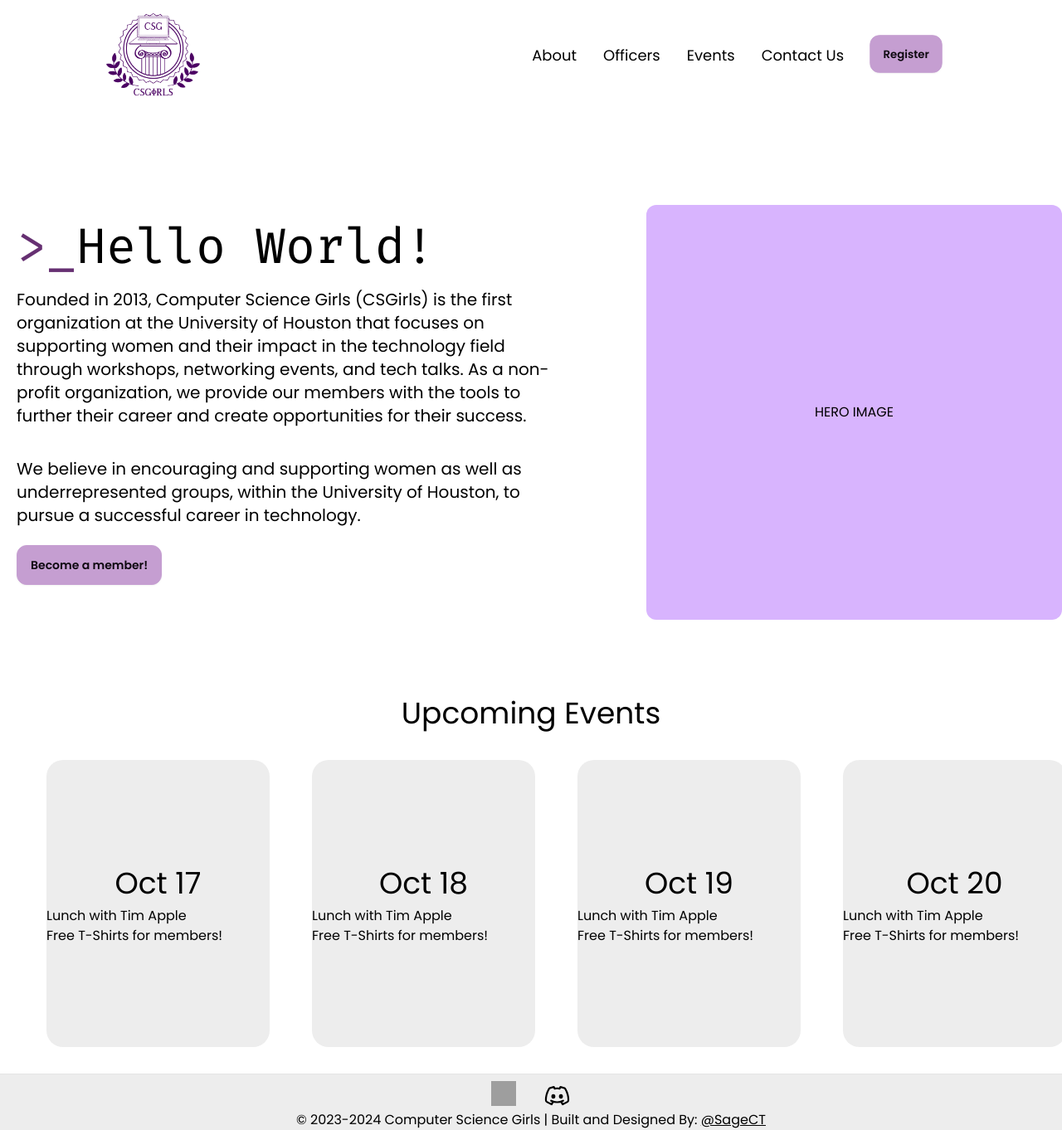
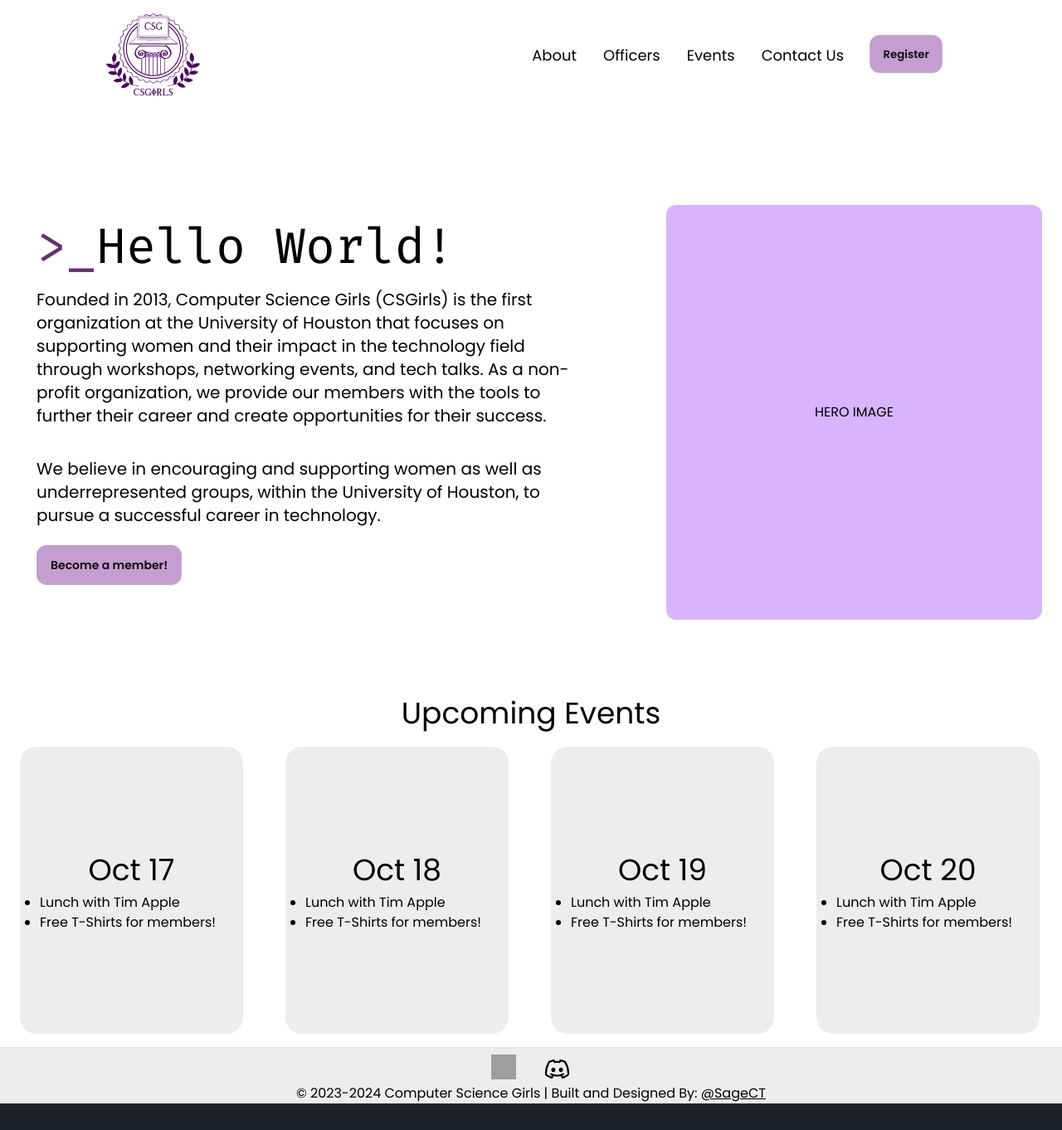
Before and after one commit to CSGirlsUH/csgirls-website, a React (Vite) app in the folder csgwebsite/: page / in a window 1280 px wide. Shown: the whole page at 83% size. After the commit the page ends 1330 px from the top, so only its background shows below. Built offline with nearby package versions, Linux system fonts and the light colour scheme; grey boxes are pictures that could not be loaded.

Commit message:
feat: formatting for desktop landing finished

```diff
--- a/csgwebsite/src/components/Card.tsx
+++ b/csgwebsite/src/components/Card.tsx
@@ -16,11 +16,11 @@ function Card(props: CardProps) {
       }
     >
       <h1 className="flex text-[36px] text-medium self-center">{props.date}</h1>
-      <ul className="list-group">
+      <ol className="list-group list-disc pl-6">
         {props.items.map((item, index) => (
           <li key={index}>{item}</li>
         ))}
-      </ul>
+      </ol>
     </div>
   );
 }
--- a/csgwebsite/src/components/Hero.tsx
+++ b/csgwebsite/src/components/Hero.tsx
@@ -2,7 +2,7 @@ const Hero = () => {
   return (
     <>
       {/* TODO: Add sm: breakpiont to have padding on left */}
-      <div className="flex flex-row justify-between pb-5 md:pb-[70px] md:pt-28">
+      <div className="flex flex-row justify-between pb-5 md:pb-[70px] md:pt-28 md:pl-6">
         <div className="flex flex-col mx-auto px-5">
           {/* Title Text */}
           <div className="font-firacode text-2xl pt-5 pb-2 text-left md:text-6xl md:pb-5">
@@ -34,7 +34,7 @@ const Hero = () => {
         </div>
 
         {/* Hero Image */}
-        <div className=" hidden lg:flex justify-center w-[1200px] h-[500px] bg-purple-300 mx-auto ml-20 rounded-xl">
+        <div className=" hidden lg:flex justify-center w-[1200px] h-[500px] bg-purple-300 mx-auto md:mr-6 ml-20 rounded-xl">
           <p className="hidden lg:flex md:items-center ">HERO IMAGE</p>
           {/* <img src="./hero.png" className="w-[1000px] h-[500px]" /> */}
         </div>
--- a/csgwebsite/src/components/OrgActions.tsx
+++ b/csgwebsite/src/components/OrgActions.tsx
@@ -24,7 +24,7 @@ const OrgActions = () => {
 
           {/* Donate to Our Organization */}
 
-          <div className="flex flex-col content-center ">
+          <div className="flex flex-col content-center">
             <h1 className="text-left text-4xl">Donate to Our Organization!</h1>
             <div>
               <p className="text-left text-xl w-[370px] max-h-[121px] pt-1">
--- a/csgwebsite/src/components/UpEvents.tsx
+++ b/csgwebsite/src/components/UpEvents.tsx
@@ -21,8 +21,8 @@ const UpEvents = () => {
           Upcoming Events
         </h1>
         {/* Events Carousel */}
-        <div className="p-4 flex items-center justify-start overflow-x-auto overflow-y-hidden hover:overflow-x-scrolll">
-          <div className="p-4 flex items-center justify-start">
+        <div className="flex items-center justify-start overflow-x-auto overflow-y-hidden hover:overflow-x-scrolll">
+          <div className="py-4 flex items-center justify-start">
             <Card optional="ml-6" date={items[0][0]} items={items[0][1]}></Card>
             {items.slice(1).map((item, index) => (
               <Card key={index} date={item[0]} items={item[1]} />
```
